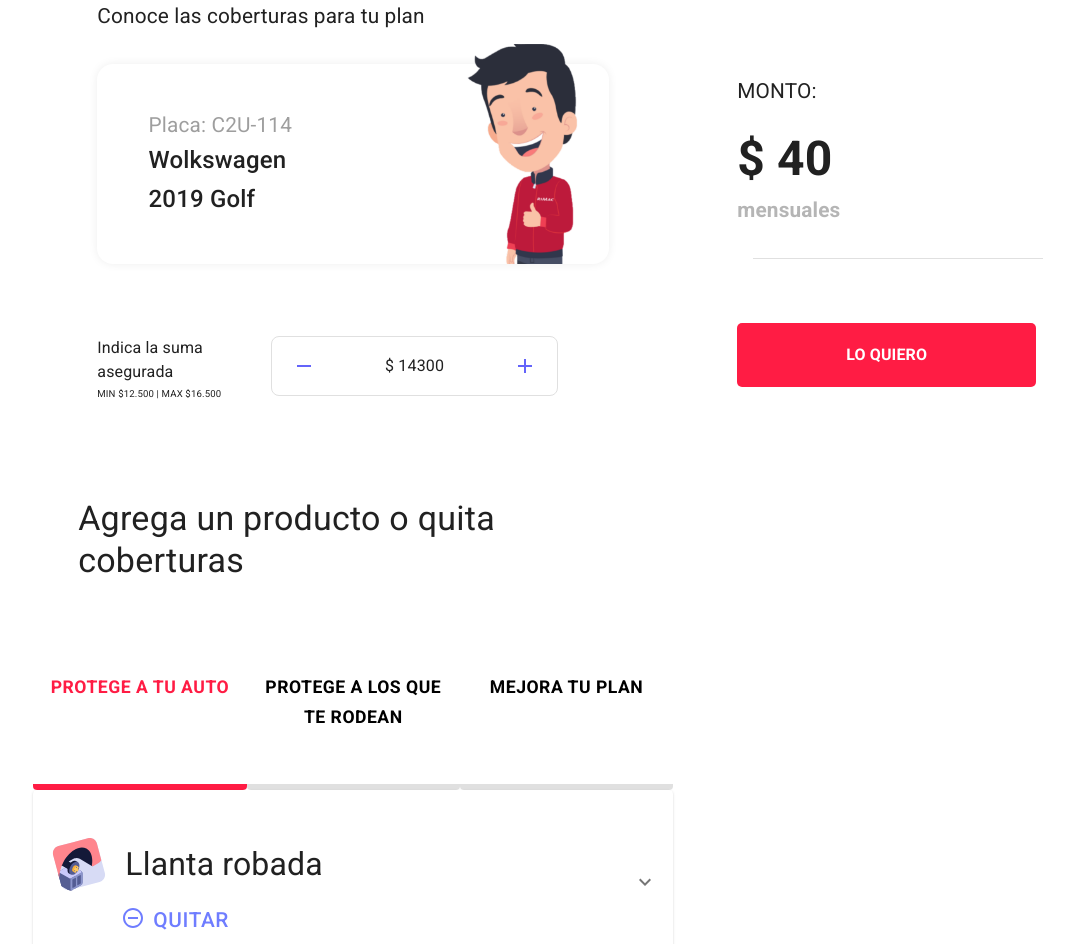
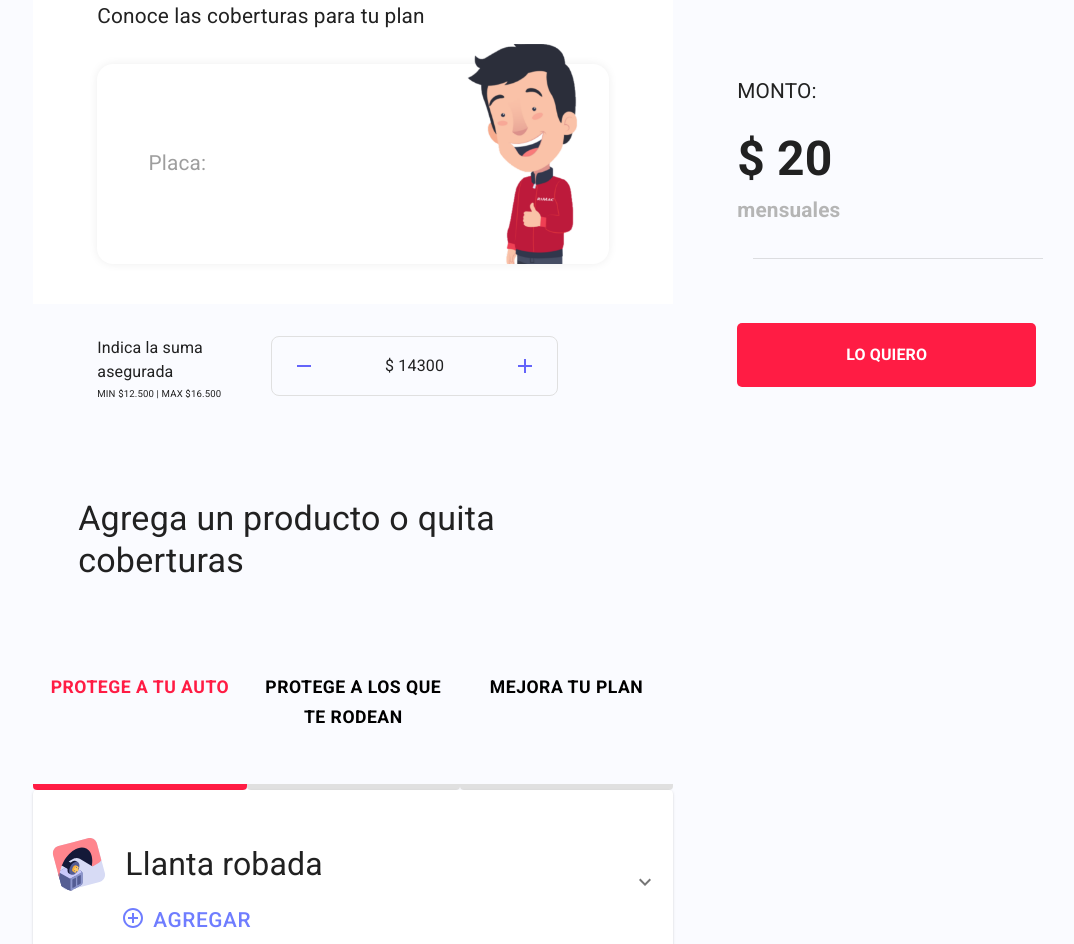
Before and after one commit to sazukeR/seguro-vehicular, a React (Vite) app: page /quote in a window 1280 px wide. Shown: the part 228-1172 px from the top of the page, without its empty margins (180-1254 px from the left). Built offline with nearby package versions, Linux system fonts and the light colour scheme; sample sign-in values are in the browser's storage.

Commit message:
Add quote logic and interface improvement

```diff
--- a/src/components/Acordion.jsx
+++ b/src/components/Acordion.jsx
@@ -11,12 +11,8 @@ import {
 import ExpandMoreIcon from "@mui/icons-material/ExpandMore";
 import ExpandLessIcon from "@mui/icons-material/ExpandLess";
 import RemoveCircleOutlineIcon from "@mui/icons-material/RemoveCircleOutline";
-/* import AddCircleOutlineIcon from "@mui/icons-material/AddCircleOutline";
-import { useDispatch, useSelector } from "react-redux";
-import {
- decrementPayment,
- incrementPayment,
-} from "../store/policy/policySlice"; */
+import AddCircleOutlineIcon from "@mui/icons-material/AddCircleOutline";
+
 import { useDispatch, useSelector } from "react-redux";
 import {
  decrementCoverageRedLight,
@@ -46,15 +42,31 @@ export const Acordion = ({
  };
 
  const handleRemoveCover = (e) => {
-  // Evitar que el clic se propague hacia arriba
   e.stopPropagation();
+
+  if (e.target.id === "button-remove1")
+   return dispatch(decrementCoverageTires());
+  if (e.target.id === "button-remove2") {
+   return dispatch(decrementCoverageRedLight());
+  }
+
+  if (e.target.id === "button-remove3")
+   return dispatch(decrementCoverageRoad());
+ };
+
+ const handleAddCover = (e) => {
+  e.stopPropagation();
+
+  if (e.target.id === "button-add1") return dispatch(incrementCoverageTires());
+  if (e.target.id === "button-add2") {
+   if (counter > 16000) return;
+   return dispatch(incrementCoverageRedLight());
+  }
+
+  if (e.target.id === "button-add3") return dispatch(incrementCoverageRoad());
  };
 
  const handleCheckbox = (e) => {
-  /*   if (e.target.checked) return dispatch(incrementPayment(coverage));
-  else return dispatch(decrementPayment(coverage)); */
-
-  /* dispatch(turnCoverageRedLight(e.target.checked)); */
   if (e.target.checked) {
    if (e.target.id === "switch-1") {
     return dispatch(incrementCoverageTires());
@@ -125,7 +137,9 @@ export const Acordion = ({
         }}
        >
         <Button
+         id={`button-remove${id}`}
          sx={{
+          display: { xs: coverageStatus ? "flex" : "none" },
           p: 0,
           mt: "0.5rem",
           color: "#6F7DFF",
@@ -136,6 +150,21 @@ export const Acordion = ({
         >
          <RemoveCircleOutlineIcon sx={{ mb: "0.2rem", mr: "0.5rem" }} />
          QUITAR
+        </Button>
+        <Button
+         id={`button-add${id}`}
+         sx={{
+          display: { xs: coverageStatus ? "none" : "flex" },
+          p: 0,
+          mt: "0.5rem",
+          color: "#6F7DFF",
+          fontSize: "1.3rem",
+          ml: "72px",
+         }}
+         onClick={handleAddCover}
+        >
+         <AddCircleOutlineIcon sx={{ mb: "0.2rem", mr: "0.5rem" }} />
+         AGREGAR
         </Button>
        </Box>
 
--- a/src/components/CheckingAuth.jsx
+++ b/src/components/CheckingAuth.jsx
@@ -1,3 +1,5 @@
+import { CircularProgress, Grid } from "@mui/material";
+
 export const CheckingAuth = () => {
  return (
   <>
--- a/src/hooks/useCounterStore.js
+++ b/src/hooks/useCounterStore.js
@@ -8,13 +8,16 @@ import {
 
 export const useCounterStore = () => {
  const dispatch = useDispatch();
- const { counter } = useSelector((state) => state.policy);
+ const { counter, payment } = useSelector((state) => state.policy);
 
  const incrementCounter = () => {
   if (counter >= 16500) return;
 
   dispatch(increment());
-  if (counter === 16000) dispatch(decrementCoverageRedLight());
+  if (counter === 16000) {
+   if (payment === 20) return;
+   dispatch(decrementCoverageRedLight());
+  }
  };
 
  const decrementtCounter = () => {
--- a/src/layouts/HeadLayout.jsx
+++ b/src/layouts/HeadLayout.jsx
@@ -1,3 +1,5 @@
+import { useAuthStore } from "../hooks/useAuthStore";
+
 import {
  Grid,
  Link,
@@ -9,6 +11,8 @@ import {
 } from "@mui/material";
 
 export const HeadLayout = ({ children }) => {
+ const { startLogout } = useAuthStore();
+
  return (
   <>
    <Box
@@ -18,7 +22,6 @@ export const HeadLayout = ({ children }) => {
      bgcolor: "#FAFBFF",
      maxWidth: "1400px",
     }}
-    height='10vh'
    >
     <AppBar
      position='static'
@@ -28,7 +31,13 @@ export const HeadLayout = ({ children }) => {
      <Toolbar>
       <Grid container display='flex' justifyContent='space-between'>
        <Grid item>
-        <IconButton size='large' edge='start' color='inherit' aria-label='menu'>
+        <IconButton
+         onClick={startLogout}
+         size='large'
+         edge='start'
+         color='inherit'
+         aria-label='menu'
+        >
          <img src='src\assets\Logo_RIMAC.svg' />
         </IconButton>
        </Grid>
--- a/src/main.jsx
+++ b/src/main.jsx
@@ -8,7 +8,7 @@ import { Provider } from "react-redux";
 import { store } from "./store/store.js";
 
 ReactDOM.createRoot(document.getElementById("root")).render(
- /*  <React.StrictMode> */
+ <React.StrictMode>
   <Provider store={store}>
    <BrowserRouter>
     <AppTheme>
@@ -16,5 +16,5 @@ ReactDOM.createRoot(document.getElementById("root")).render(
     </AppTheme>
    </BrowserRouter>
   </Provider>
- /*  </React.StrictMode> */
+ </React.StrictMode>
 );
--- a/src/pages/AuthPage.jsx
+++ b/src/pages/AuthPage.jsx
@@ -30,8 +30,8 @@ const loginFormFields = {
 export const AuthPage = () => {
  const { startLogin, errorMessage } = useAuthStore();
 
- const imagenPathGrande = "src/assets/ldng2.png";
- const imagenPathPequeno = "src/assets/lndxs.svg";
+ const imagenPathGrande = "./src/assets/ldng2.png";
+ const imagenPathPequeno = "./src/assets/lndxs.svg";
  const imagenPath = useImagenResponsive(imagenPathGrande, imagenPathPequeno);
 
  const theme = useTheme();
--- a/src/pages/QuotePage.jsx
+++ b/src/pages/QuotePage.jsx
@@ -1,5 +1,7 @@
 import { useDispatch, useSelector } from "react-redux";
 import { useCounterStore } from "../hooks/useCounterStore";
+import { useAuthStore } from "../hooks/useAuthStore";
+import { useNavigate } from "react-router-dom";
 import {
  Grid,
  Button,
@@ -9,35 +11,28 @@ import {
  Divider,
 } from "@mui/material";
 import ArrowBackIosNewRoundedIcon from "@mui/icons-material/ArrowBackIosNewRounded";
-import { useAuthStore } from "../hooks/useAuthStore";
 
 import AddIcon from "@mui/icons-material/Add";
 import RemoveIcon from "@mui/icons-material/Remove";
 import { useTheme } from "@emotion/react";
 import { Acordion } from "../components/Acordion";
 import { HeadLayout } from "../layouts/HeadLayout";
-import { useEffect } from "react";
-import {
- decrementCoverageRedLight,
- incrementCoverageRedLight,
-} from "../store/policy/policySlice";
 
 export const QuotePage = () => {
  const { startLogout, user } = useAuthStore();
- //const dispatch = useDispatch();
 
  const theme = useTheme();
 
- const dispatch = useDispatch();
+ const navigate = useNavigate();
+
+ const handleNavigation = () => {
+  localStorage.setItem("total", payment);
+  navigate("/thanks");
+ };
 
  const { counter, payment, coverageTires, coverageRedLight, coverageRoad } =
   useSelector((state) => state.policy);
  const { incrementCounter, decrementtCounter } = useCounterStore();
-
- useEffect(() => {
-  if (counter > 16000) dispatch(decrementCoverageRedLight());
-  else dispatch(incrementCoverageRedLight());
- }, []);
 
  return (
   <>
@@ -241,14 +236,14 @@ export const QuotePage = () => {
             component='p'
             sx={{ fontSize: { xs: "0.9rem", sm: "1.3rem" }, color: "#9E9E9E" }}
            >
-            Placa: C2U-114
+            Placa: {user.placa}
            </Typography>
            <Typography
             variant='h6'
             component='h6'
             sx={{ fontSize: { xs: "1.1rem", sm: "1.5rem" } }}
            >
-            Wolkswagen 2019 Golf
+            {user.modelo}
            </Typography>
           </Box>
 
@@ -502,7 +497,7 @@ export const QuotePage = () => {
           justifyContent: "center",
          }}
         >
-         <button className='my-button'>
+         <button onClick={handleNavigation} className='my-button'>
           <Typography sx={{ fontSize: "1.5rem", display: { md: "none" } }}>
            lo quiero
           </Typography>
```
Lines whose indentation alone changed are shown as unchanged.
